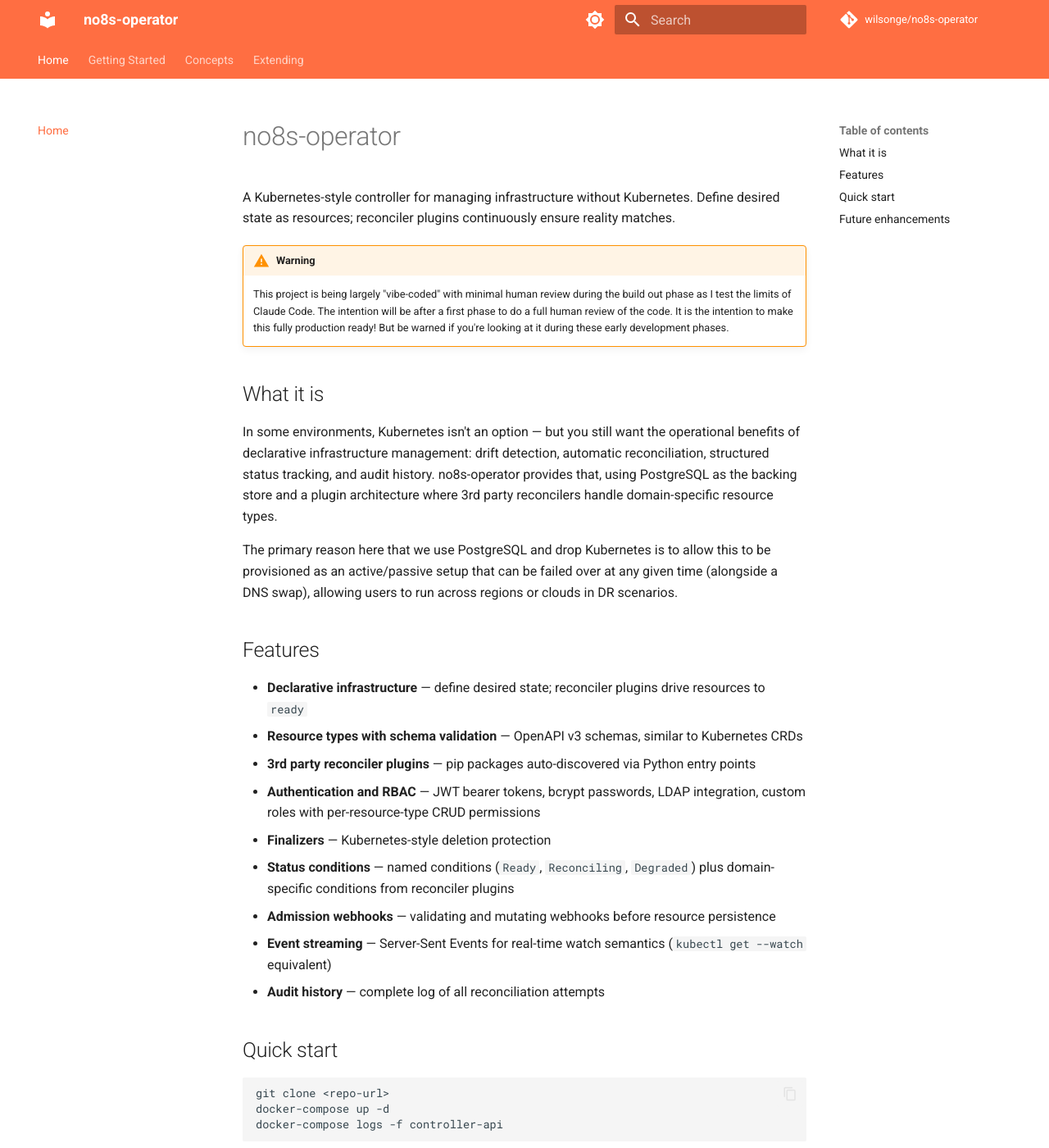
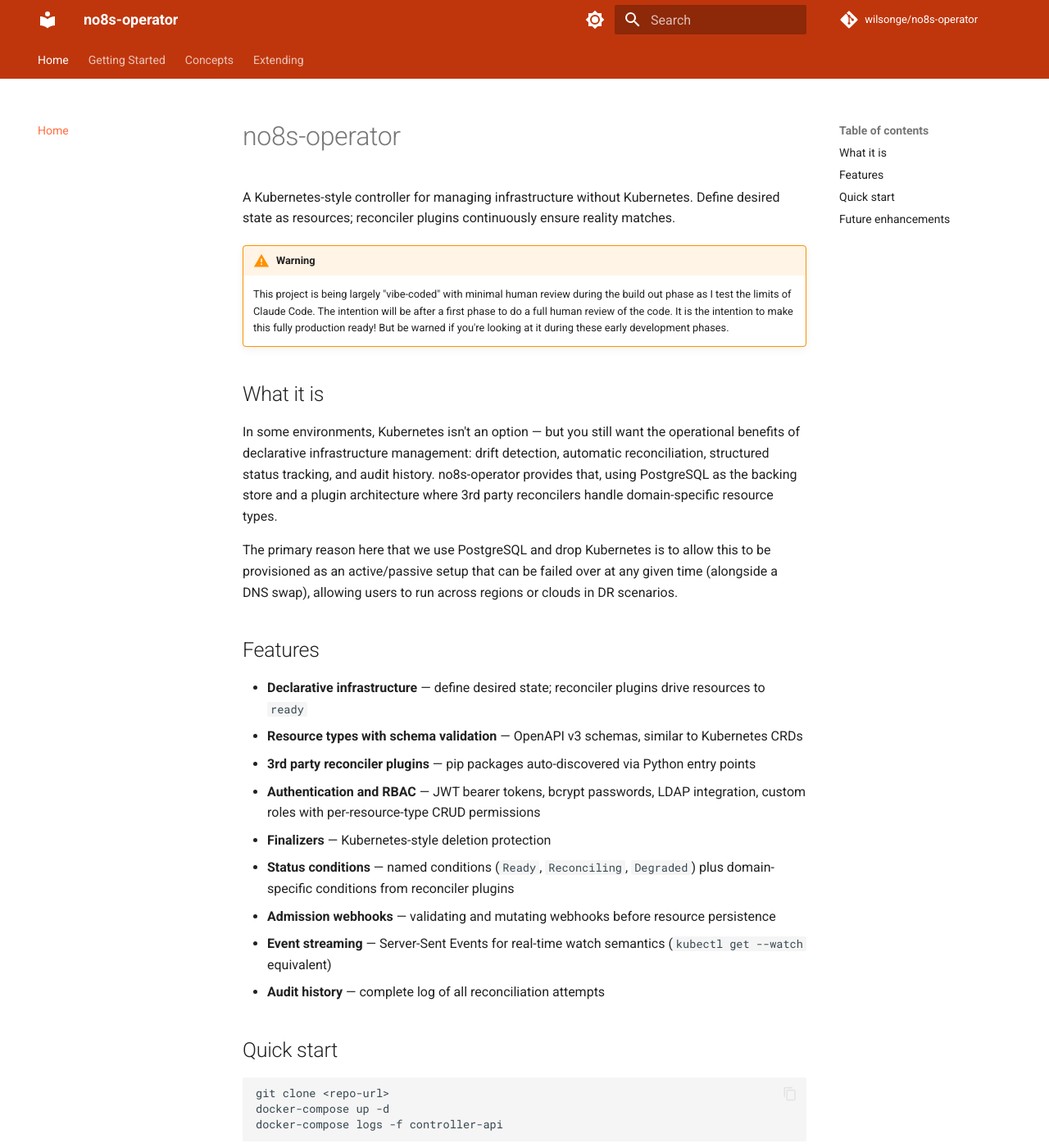
Before and after one commit to wilsonge/no8s-operator, an MkDocs documentation site: the page built from docs/index.md, in a window 1280 px wide and 1400 px high. Shown: the whole window at 82% size. Built offline with MkDocs 1.6.1 and Material for MkDocs 9.7.7, drawn with Linux system fonts in a browser that asks for light colours; comment, search, counter and statistics services are not loaded.

Commit message:
Fix stylesheet

```diff
--- a/docs/stylesheets/extra.css
+++ b/docs/stylesheets/extra.css
@@ -1,15 +1,15 @@
 /* Light mode: darken header/tabs to deep orange 900 (#bf360c).
    Contrast with white: ~5.5:1 — passes WCAG AA. */
-[data-md-color-scheme="default"][data-md-color-primary="deep orange"] .md-header,
-[data-md-color-scheme="default"][data-md-color-primary="deep orange"] .md-tabs {
+[data-md-color-scheme="default"][data-md-color-primary="deep-orange"] .md-header,
+[data-md-color-scheme="default"][data-md-color-primary="deep-orange"] .md-tabs {
   background-color: #bf360c;
 }
 
 /* Dark mode: the header background is near-black; use a bright orange
    (#ff6e40, deep orange A200) for all primary foreground elements.
    Contrast on the slate header (~#1e1e2e): ~6.1:1 — passes WCAG AA. */
-[data-md-color-scheme="slate"][data-md-color-primary="deep orange"] .md-header,
-[data-md-color-scheme="slate"][data-md-color-primary="deep orange"] .md-tabs {
+[data-md-color-scheme="slate"][data-md-color-primary="deep-orange"] .md-header,
+[data-md-color-scheme="slate"][data-md-color-primary="deep-orange"] .md-tabs {
   --md-primary-fg-color: #ff6e40;
   --md-primary-fg-color--light: #ff6e40;
   --md-primary-fg-color--dark: #ff6e40;
```
